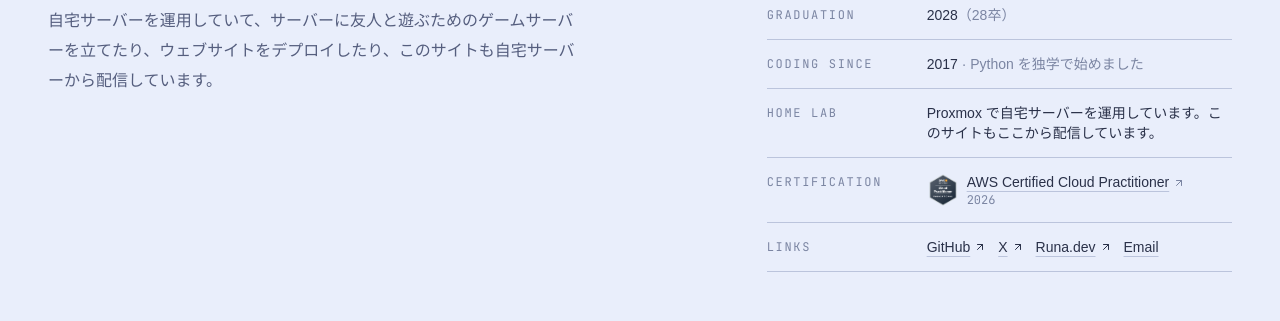
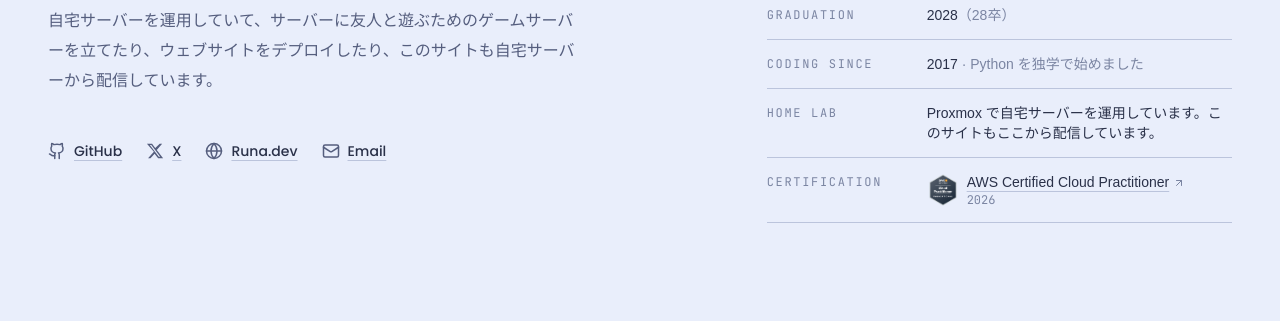
Before and after one commit to mintani/portfolio, a Next.js app: page / in a window 1280 px wide. Shown: the part 1300-1621 px from the top of the page. Built offline with nearby package versions, Linux system fonts and the light colour scheme; a web font is replaced by a local one.

Commit message:
feat(about): move social links under the bio with icons

```diff
--- a/src/components/home/AboutSection.tsx
+++ b/src/components/home/AboutSection.tsx
@@ -1,6 +1,14 @@
-import type { ReactNode } from "react";
+import type { ComponentType, ReactNode } from "react";
 import Image from "next/image";
-import { ArrowUpRight, CodeXml, Server } from "lucide-react";
+import {
+  ArrowUpRight,
+  CodeXml,
+  Github,
+  Globe,
+  Mail,
+  Server,
+} from "lucide-react";
+import { XIcon } from "@/components/icons/XIcon";
 import { CareerPanel } from "@/components/about/CareerPanel";
 import { CodingRatioPanel } from "@/components/about/CodingRatioPanel";
 import { SkillsPanel } from "@/components/about/SkillsPanel";
@@ -15,6 +23,15 @@ const FOCUS_RING =
 
 const UNDERLINE =
   "underline underline-offset-4 decoration-rule group-hover:decoration-accent";
+
+type LinkIcon = ComponentType<{ size?: number; className?: string }>;
+
+const LINK_ICONS: Record<string, LinkIcon> = {
+  GitHub: Github,
+  X: XIcon,
+  "Runa.dev": Globe,
+  Email: Mail,
+};
 
 const BIO = [
   "日本工業大学データサイエンス学科の学生（28卒）です。中学のころ独学でプログラミングを始めて、今もコードを書き続けています。最近はチームで開発する機会も増えてきてフロントエンドだけでなくインフラやバックエンドなど、日々新しいことに挑戦しています。",
@@ -62,6 +79,28 @@ export function AboutSection() {
                 <p key={paragraph}>{paragraph}</p>
               ))}
             </div>
+            <ul className="mt-8 flex flex-wrap gap-x-6 gap-y-3">
+              {SOCIAL_LINKS.map((link) => {
+                const Icon = LINK_ICONS[link.label];
+                return (
+                  <li key={link.href}>
+                    <a
+                      href={link.href}
+                      {...(link.external ? EXTERNAL_LINK_PROPS : {})}
+                      className={`group inline-flex min-h-11 items-center gap-2 font-display text-sm font-medium text-ink whitespace-nowrap ${FOCUS_RING}`}
+                    >
+                      {Icon ? (
+                        <Icon
+                          size={18}
+                          className="text-ink-2 transition-colors duration-200 group-hover:text-accent"
+                        />
+                      ) : null}
+                      <span className={UNDERLINE}>{link.label}</span>
+                    </a>
+                  </li>
+                );
+              })}
+            </ul>
           </div>
 
           <div className="lg:col-span-5 lg:col-start-8 lg:pt-16 min-w-0">
@@ -127,22 +166,6 @@ export function AboutSection() {
                   </span>
                 </a>
               </SpecRow>
-
-              <SpecRow label="Links">
-                <span className="flex flex-wrap gap-x-3 gap-y-1.5">
-                  {SOCIAL_LINKS.map((link) => (
-                    <a
-                      key={link.href}
-                      href={link.href}
-                      {...(link.external ? EXTERNAL_LINK_PROPS : {})}
-                      className={`group inline-flex items-center gap-1 text-sm text-ink whitespace-nowrap ${UNDERLINE} ${FOCUS_RING}`}
-                    >
-                      {link.label}
-                      {link.external ? <ArrowUpRight size={12} /> : null}
-                    </a>
-                  ))}
-                </span>
-              </SpecRow>
             </dl>
           </div>
         </div>
```
